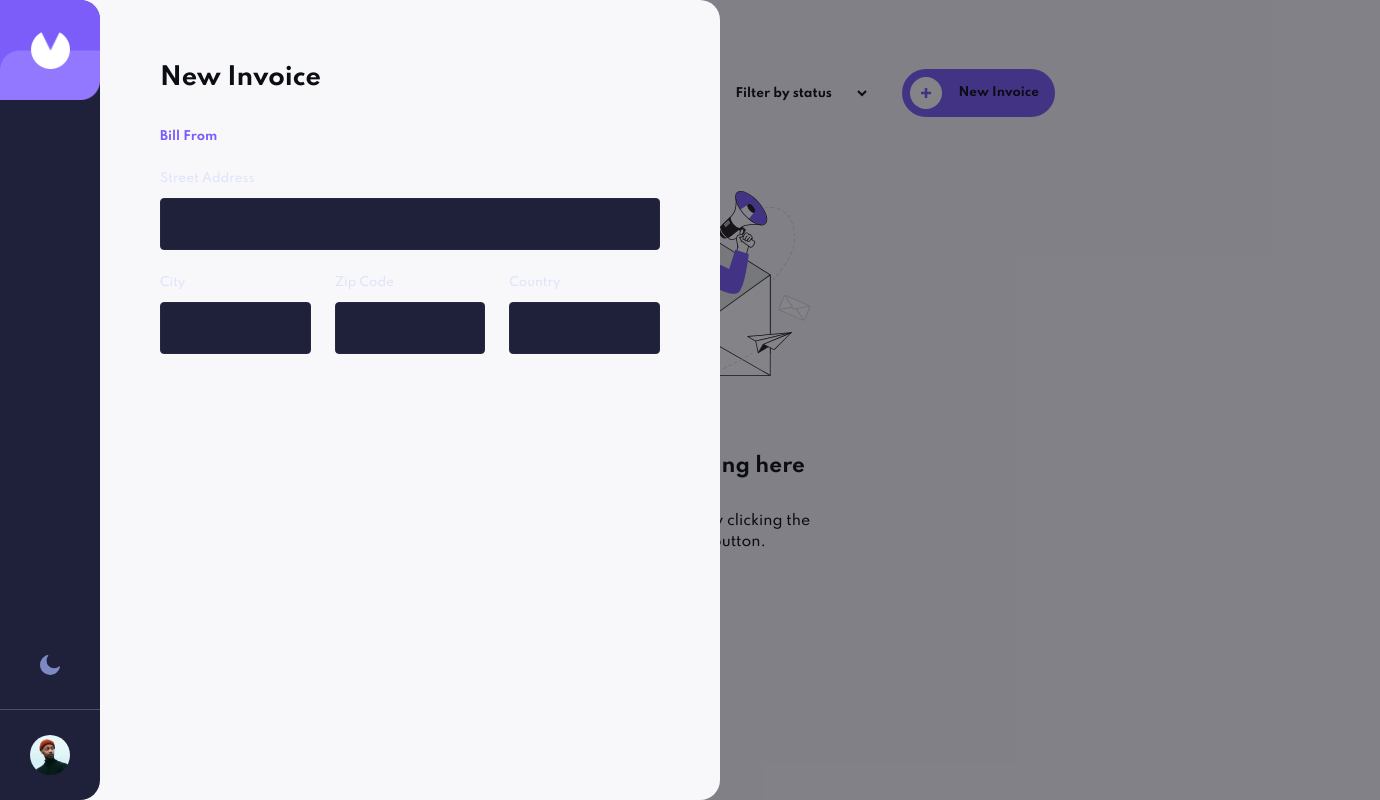
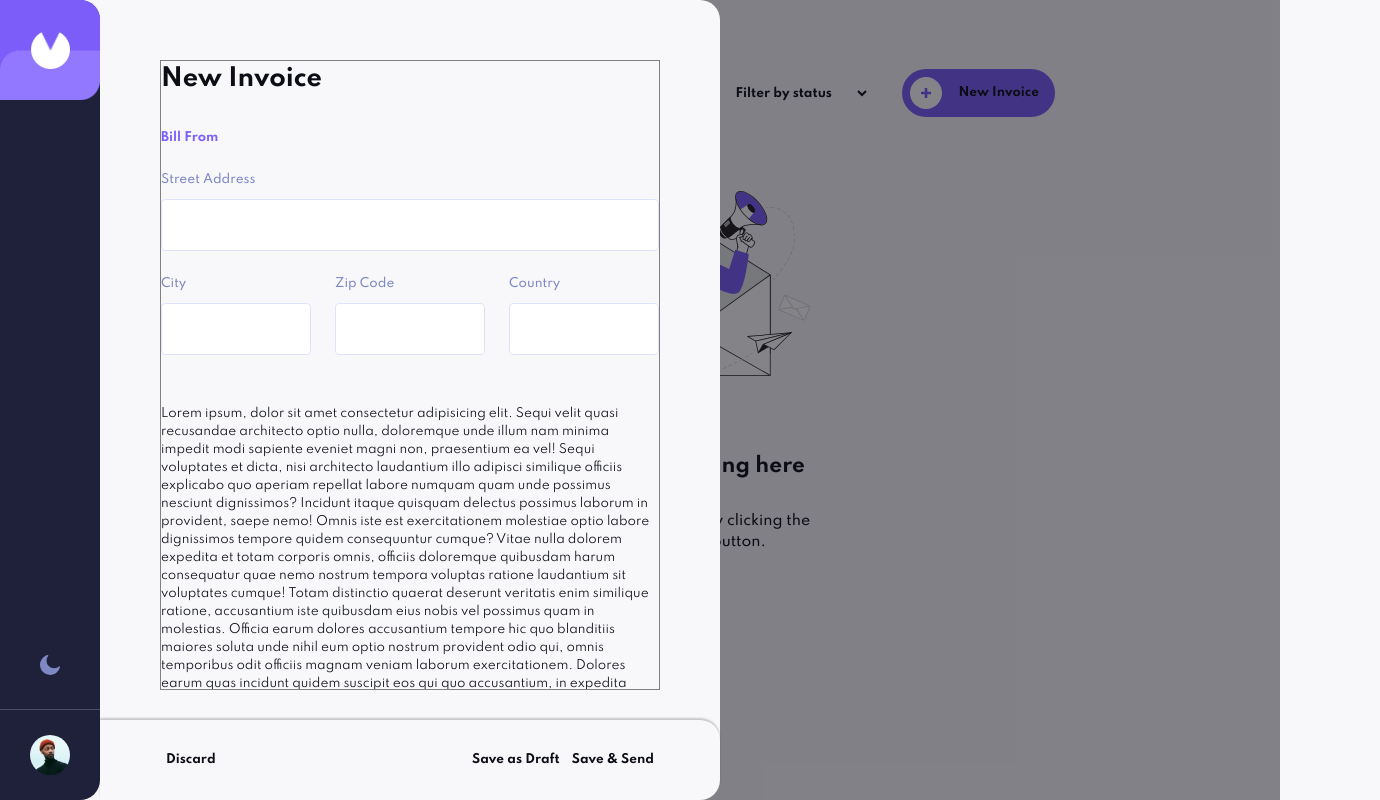
Before and after one commit to rrichetto15/invoice-app, a React (Create React App) app: page / in a window 1280 px wide. Shown: the whole page, 1380 px wide, since content can reach past the window. Built offline with nearby package versions, Linux system fonts and the light colour scheme.

Commit message:
Add overflow scroll and button box to InvoiceModal with correct resizing

```diff
--- a/src/App.js
+++ b/src/App.js
@@ -31,6 +31,7 @@ const App = () => {
 
 const AppLayout = styled.div`
   display: flex;
+  height: 100vh;
 `;
 
 const Main = styled.main`
--- a/src/components/InvoiceModal.js
+++ b/src/components/InvoiceModal.js
@@ -28,7 +28,62 @@ const InvoiceModal = () => {
               </ItemLabel>
             </ItemFlex>
           </Section>
+          <p>
+            Lorem ipsum, dolor sit amet consectetur adipisicing elit. Sequi
+            velit quasi recusandae architecto optio nulla, doloremque unde illum
+            nam minima impedit modi sapiente eveniet magni non, praesentium ea
+            vel! Sequi voluptates et dicta, nisi architecto laudantium illo
+            adipisci similique officiis explicabo quo aperiam repellat labore
+            numquam quam unde possimus nesciunt dignissimos? Incidunt itaque
+            quisquam delectus possimus laborum in provident, saepe nemo! Omnis
+            iste est exercitationem molestiae optio labore dignissimos tempore
+            quidem consequuntur cumque? Vitae nulla dolorem expedita et totam
+            corporis omnis, officiis doloremque quibusdam harum consequatur quae
+            nemo nostrum tempora voluptas ratione laudantium sit voluptates
+            cumque! Totam distinctio quaerat deserunt veritatis enim similique
+            ratione, accusantium iste quibusdam eius nobis vel possimus quam in
+            molestias. Officia earum dolores accusantium tempore hic quo
+            blanditiis maiores soluta unde nihil eum optio nostrum provident
+            odio qui, omnis temporibus odit officiis magnam veniam laborum
+            exercitationem. Dolores earum quas incidunt quidem suscipit eos qui
+            quo accusantium, in expedita necessitatibus aliquid maiores
+            molestiae amet, eveniet, voluptates optio quaerat voluptate labore!
+            At sunt ad exercitationem assumenda, amet saepe illum tenetur cum
+            sed, aperiam nam reprehenderit recusandae ratione atque dolor quasi
+            eius facilis? Quas architecto laborum cupiditate pariatur digni.
+            itationem assumenda, amet saepe illum tenetur cum sed, aperiam nam
+            reprehenderit recusandae ratione atque dolor quasi eius facilis?
+            Quas architecto laborum cupiditate pariatur digni. itationem
+            assumenda, amet saepe illum tenetur cum sed, aperiam nam
+            reprehenderit recusandae ratione atque dolor quasi eius facilis?
+            Quas architecto laborum cupiditate pariatur digni. Quas architecto
+            laborum cupiditate pariatur digni. itationem assumenda, amet saepe
+            illum tenetur cum sed, aperiam nam reprehenderit recusandae ratione
+            atque dolor quasi eius facilis? Quas architecto laborum cupiditate
+            pariatur digni. Quas architecto laborum cupiditate pariatur digni.
+            itationem assumenda, amet saepe illum tenetur cum sed, aperiam nam
+            reprehenderit recusandae ratione atque dolor quasi eius facilis?
+            Quas architecto laborum cupiditate pariatur digni. Quas architecto
+            laborum cupiditate pariatur digni. itationem assumenda, amet saepe
+            illum tenetur cum sed, aperiam nam reprehenderit recusandae ratione
+            atque dolor quasi eius facilis? Quas architecto laborum cupiditate
+            pariatur digni. Quas architecto laborum cupiditate pariatur digni.
+            itationem assumenda, amet saepe illum tenetur cum sed, aperiam nam
+            reprehenderit recusandae ratione atque dolor quasi eius facilis?
+            Quas architecto laborum cupiditate pariatur digni. Quas architecto
+            laborum cupiditate pariatur digni. itationem assumenda, amet saepe
+            illum tenetur cum sed, aperiam nam reprehenderit recusandae ratione
+            atque dolor quasi eius facilis? Quas architecto laborum cupiditate
+            pariatur digni.
+          </p>
         </Content>
+        <Buttons>
+          <button>Discard</button>
+          <div>
+            <button>Save as Draft</button>
+            <button>Save & Send</button>
+          </div>
+        </Buttons>
       </Modal>
     </Backdrop>
   );
@@ -40,19 +95,25 @@ const Backdrop = styled.div`
   left: 100%;
   z-index: 9;
   background: rgba(10, 11, 19, 0.5);
-  width: 100vw;
-  height: 100vh;
+  width: calc(100vw - 10rem);
+  min-height: 100vh;
 `;
 
 const Modal = styled.div`
+  position: relative;
+  /* overflow: scroll; */
   background: var(--base-background);
   width: 62rem;
   border-radius: 0 2rem 2rem 0;
-  height: 100%;
+  height: 100vh;
   padding: 6rem 6rem 3rem 6rem;
 `;
 
 const Content = styled.div`
+  border: 1px solid gray;
+  overflow: scroll;
+  height: calc(100% - 8rem);
+
   h2 {
     font-size: 2.4rem;
     font-weight: 700;
@@ -102,4 +163,18 @@ const ItemFlex = styled.div`
   gap: 2.4rem;
 `;
 
+const Buttons = styled.div`
+  position: absolute;
+  bottom: 0;
+  left: 0;
+  right: 0;
+  display: flex;
+  justify-content: space-between;
+  padding: 3rem 6rem;
+  border-radius: 0 2rem 2rem 0;
+  background: var(--base-background);
+  background: transparent;
+  box-shadow: 0 -2px 2px rgba(0, 0, 0, 0.2);
+`;
+
 export default InvoiceModal;
--- a/src/components/Sidebar.js
+++ b/src/components/Sidebar.js
@@ -48,7 +48,7 @@ const SidebarWrap = styled.div`
   flex-direction: column;
   justify-content: space-between;
   width: 10rem;
-  height: 100vh;
+  min-height: 100vh;
   background: var(--color-dark-3);
   border-radius: 0 2rem 2rem 0;
 `;
--- a/src/index.css
+++ b/src/index.css
@@ -21,15 +21,17 @@
 
   --text-color: #ffffff;
   --text-input-label: #dfe3fa;
-
   --base-background: #141625;
   --input-background: #1e2139;
   --input-border: #252945;
 }
 
 .theme-light {
+  --text-color: #0c0e16;
+  --text-input-label: #7e88c3;
   --base-background: #f8f8fb;
-  --text-color: #0c0e16;
+  --input-background: #ffffff;
+  --input-border: #dfe3fa;
 }
 
 *,
```
